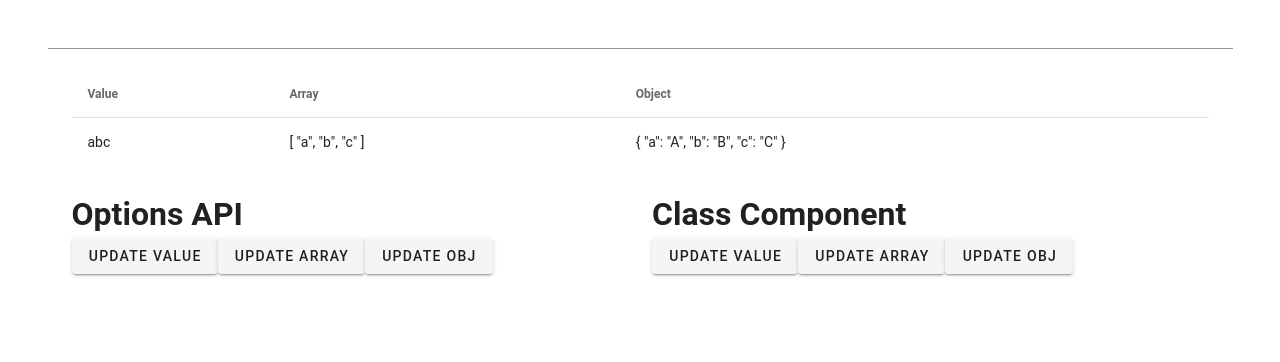
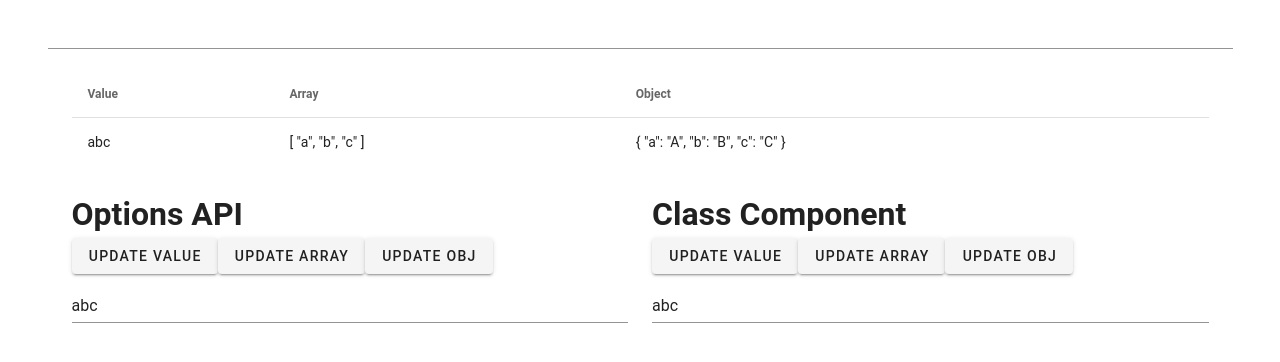
Before and after one commit to weapom923/sandbox, a Vue app in the folder vue2-vuetify2/: page /data-binding in a window 1280 px wide. Shown: the top 362 px of the page. Built offline with nearby package versions, Linux system fonts and the light colour scheme.

Commit message:
PropSync デコレータの使い方を修正

```diff
--- a/vue2-vuetify2/src/pages/DataBinding/ClassComponent.vue
+++ b/vue2-vuetify2/src/pages/DataBinding/ClassComponent.vue
@@ -4,6 +4,7 @@
     <v-btn v-on:click="$emit('update:val', 'xyz')">update value</v-btn>
     <v-btn v-on:click="$emit('update:arr', [ 'x', 'y', 'z' ])">update array</v-btn>
     <v-btn v-on:click="$emit('update:obj', { a: 'x', b: 'y', c: 'z' })">update obj</v-btn>
+    <v-text-field v-model="$_val"></v-text-field>
   </v-form>
 </template>
 
@@ -12,8 +13,8 @@ import { Vue, Component, PropSync } from "vue-property-decorator";
 
 @Component
 export default class ClassComponent extends Vue {
-  @PropSync({ required: true }) val!: string;
-  @PropSync({ required: true }) arr!: string[];
-  @PropSync({ required: true }) obj!: Record<string, string>;
+  @PropSync("val", { required: true }) $_val!: string;
+  @PropSync("arr", { required: true }) $_arr!: string[];
+  @PropSync("obj", { required: true }) $_obj!: Record<string, string>;
 }
 </script>
--- a/vue2-vuetify2/src/pages/DataBinding/OptionsApi.vue
+++ b/vue2-vuetify2/src/pages/DataBinding/OptionsApi.vue
@@ -4,6 +4,7 @@
     <v-btn v-on:click="$emit('update:val', 'XYZ')">update value</v-btn>
     <v-btn v-on:click="$emit('update:arr', [ 'X', 'Y', 'Z' ])">update array</v-btn>
     <v-btn v-on:click="$emit('update:obj', { a: 'X', b: 'Y', c: 'Z' })">update obj</v-btn>
+    <v-text-field v-model="$_val"></v-text-field>
   </v-form>
 </template>
 
@@ -24,6 +25,13 @@ export default defineComponent({
       type: Object as PropType<Record<string, string>>,
       required: true,
     },
+  },
+
+  computed: {
+    $_val: {
+      get() { return this.val },
+      set(value: string) { this.$emit('update:val', value) },
+    },
   }
 });
 </script>
```
